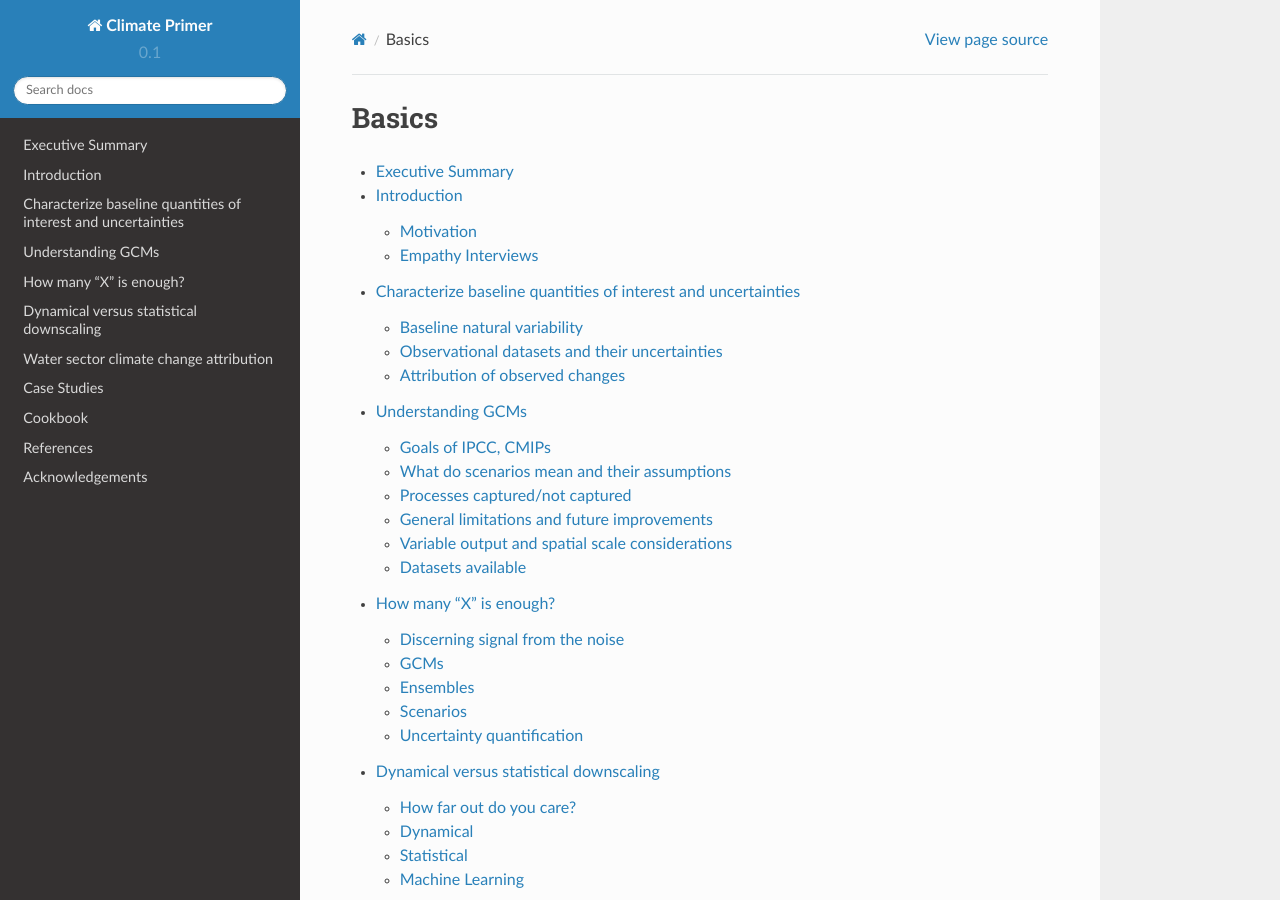
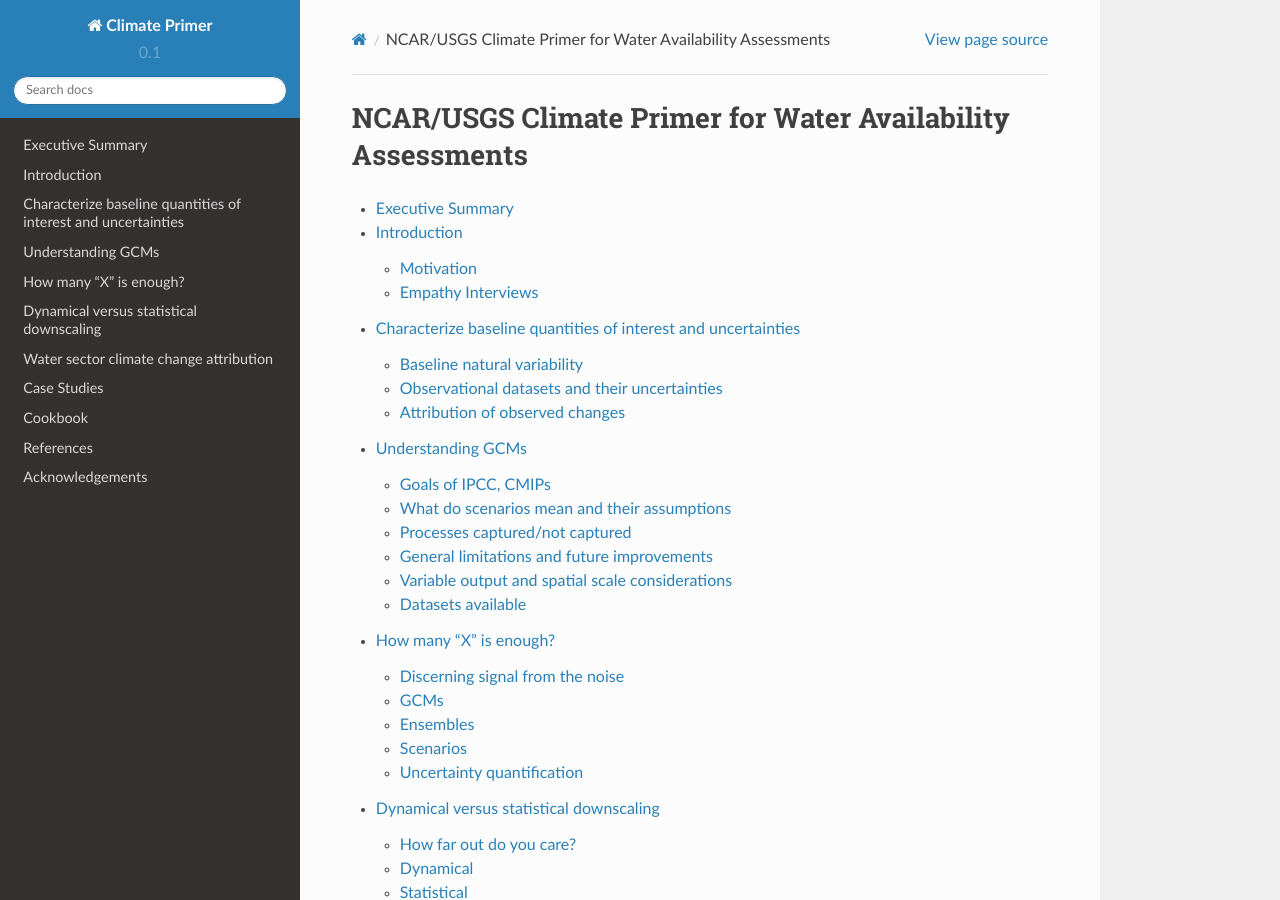
Before and after one commit to aubreyd/sphinx-test, a Sphinx documentation site: the page built from doc/index.rst, in a window 1280 px wide and 900 px high. Built offline with Sphinx 7.4.7 and the Read the Docs theme 2.0.0, drawn with Linux system fonts in a browser that asks for light colours.

Commit message:
Update index.rst

```diff
--- a/doc/index.rst
+++ b/doc/index.rst
@@ -4,8 +4,8 @@
    table of contents
 
 
-Basics
-==========
+NCAR/USGS Climate Primer for Water Availability Assessments
+===========================================================
 
 .. toctree::
    :maxdepth: 2
```
